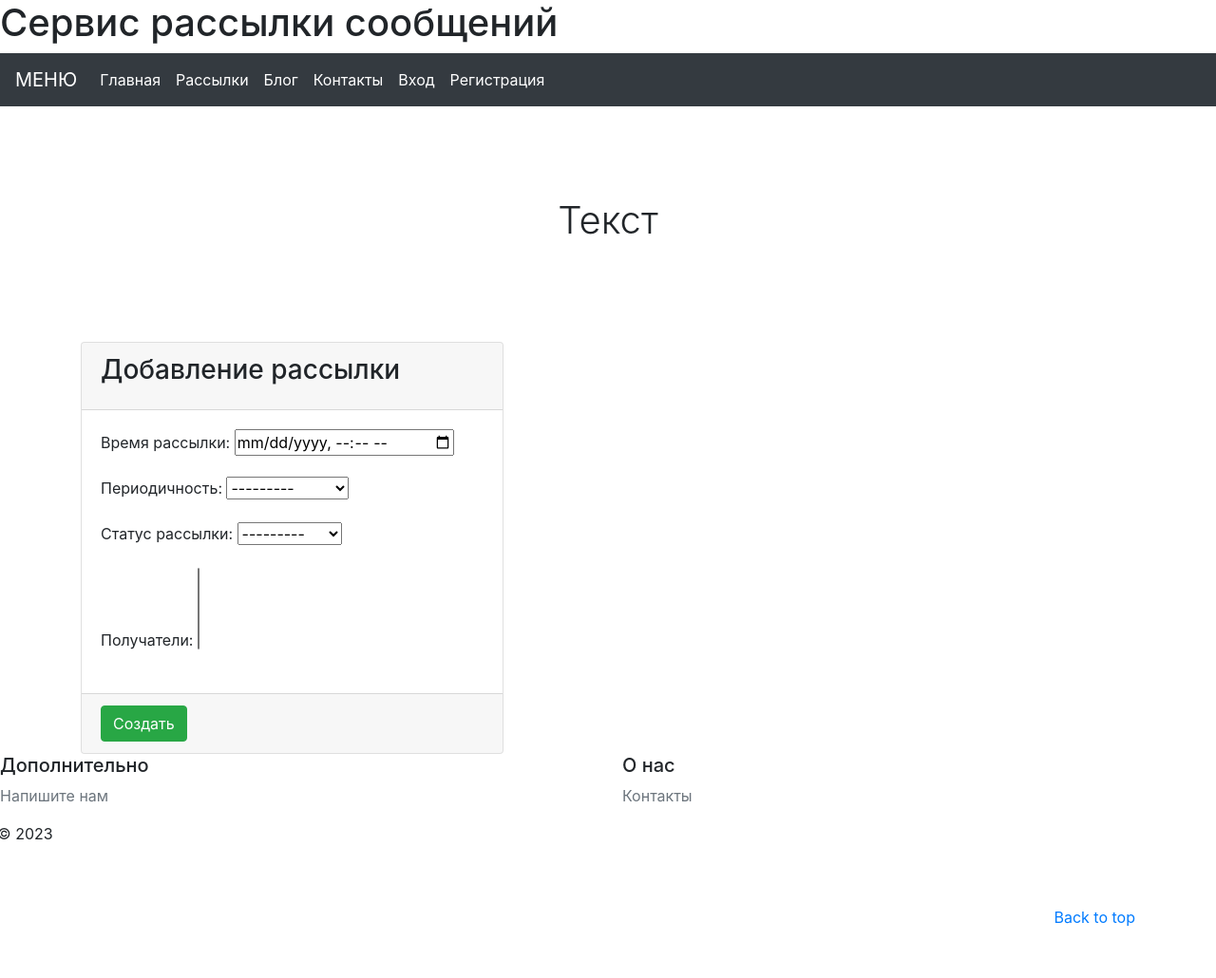
After one commit to smirsand/mail_service, a Django app: page /mailapp/create in a window 1280 px wide. The commit adds this page. Shown: the whole page at 95% size. Run offline with Django 4.2, Linux system fonts and the light colour scheme; data that the repository does not hold is empty; some libraries are stand-ins or nearby versions.

Commit message:
add code html mailapp_list.html and mailapp_form.html

```diff
--- /dev/null
+++ b/mailapp/templates/mailapp/mailapp_form.html
@@ -0,0 +1,32 @@
+{% extends 'clientapp/base.html' %}
+
+{% block content %}
+<form method="post" enctype="multipart/form-data">
+    <div class="container">
+        <div class="row">
+            <div class="col-md-5">
+                <div class="card">
+                    <div class="card-header">
+                        <h3 class="card-title">
+                            Добавление рассылки
+                        </h3>
+                    </div>
+                    <div class="card-body">
+                        {% csrf_token %}
+                        {{ form.as_p }}
+                    </div>
+                    <div class="card-footer">
+                        <button type="submit" class="btn btn-success">
+                            {% if object %}
+                            Сохранить
+                            {% else %}
+                            Создать
+                            {% endif %}
+                        </button>
+                    </div>
+                </div>
+            </div>
+        </div>
+    </div>
+</form>
+{% endblock %}
--- a/mailapp/templates/mailapp/mailapp_list.html
+++ b/mailapp/templates/mailapp/mailapp_list.html
@@ -2,7 +2,7 @@
 {% block content %}
 
 <div class="col-12 mb-5"><br>
-    <a class="btn btn-outline-primary" href="#">Добавить рассылку</a>
+    <a class="btn btn-outline-primary" href="{% url 'mailapp:create_newsletter' %}">Добавить рассылку</a>
 </div>
 <div class="album py-5 bg-light">
     <div class="container">
```
